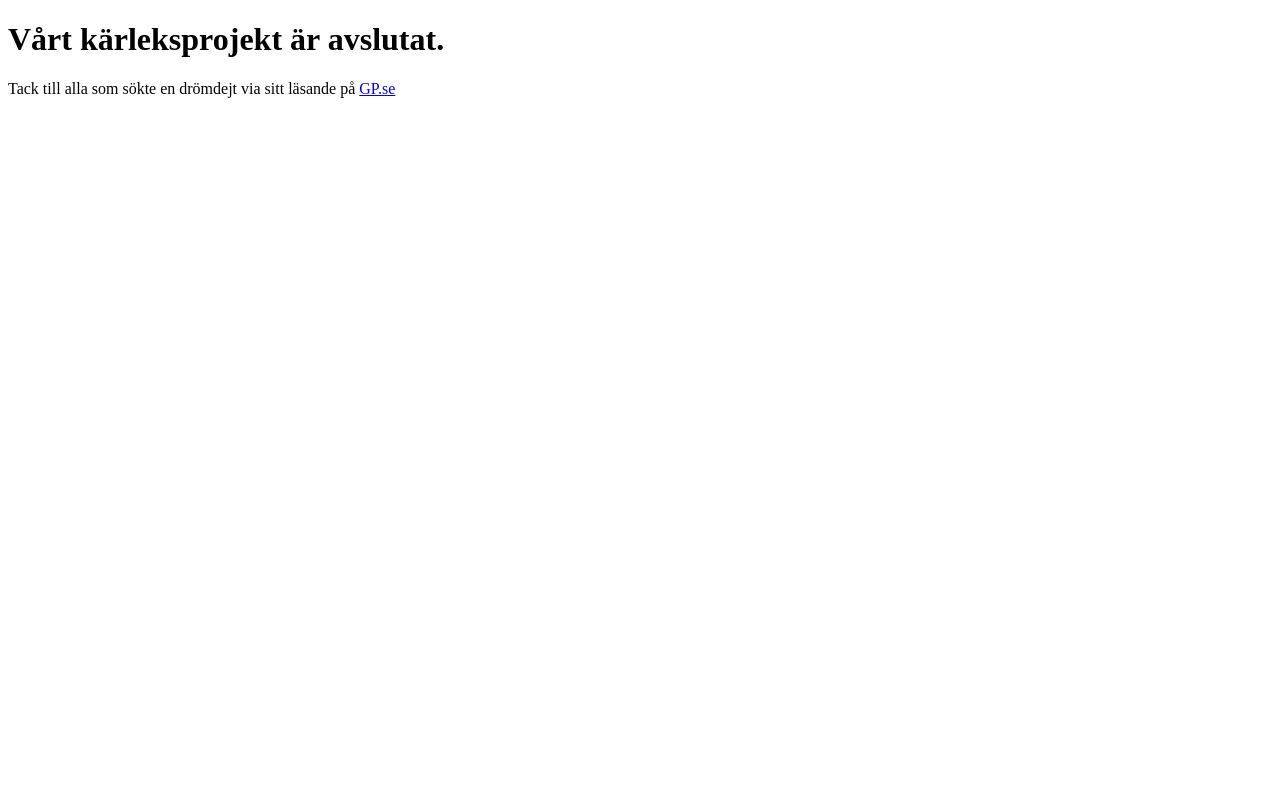
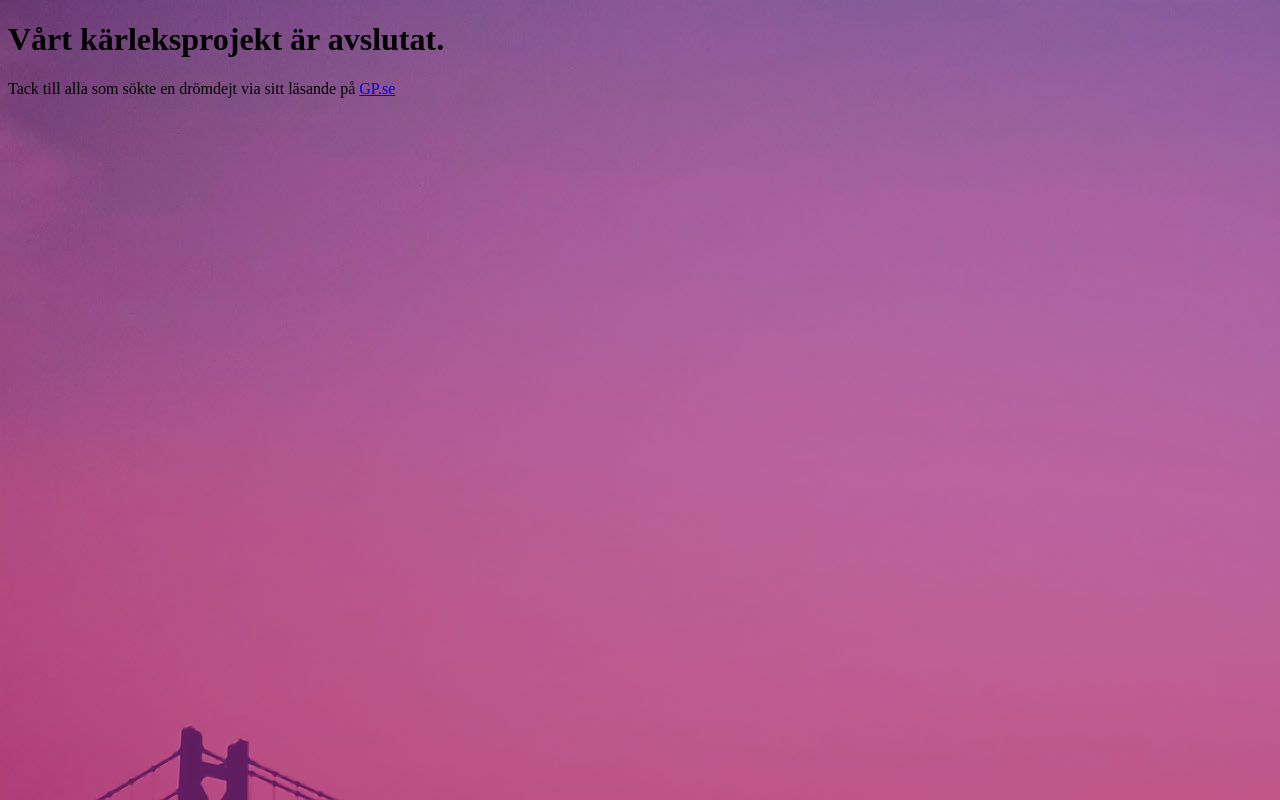
Before and after one commit to babakva/gpdejt-goodbey, a plain HTML site: page index.html in a window 1280 px wide. Drawn offline with Linux system fonts and the light colour scheme.

Commit message:
Update index.html

```diff
--- a/index.html
+++ b/index.html
@@ -7,7 +7,7 @@
   <title>GP dejt - Heybot</title>
   <meta name="Description" content="Låt ditt läsande på Göteborgs-Posten hitta din drömdejt!">
 </head>
-<body>
+<body background="bridge_large.jpeg">
 <h1>Vårt kärleksprojekt är avslutat.</h1>
 <p>Tack till alla som sökte en drömdejt via sitt läsande på <a href="gp.se">GP.se</a></p>
 </body>
```
